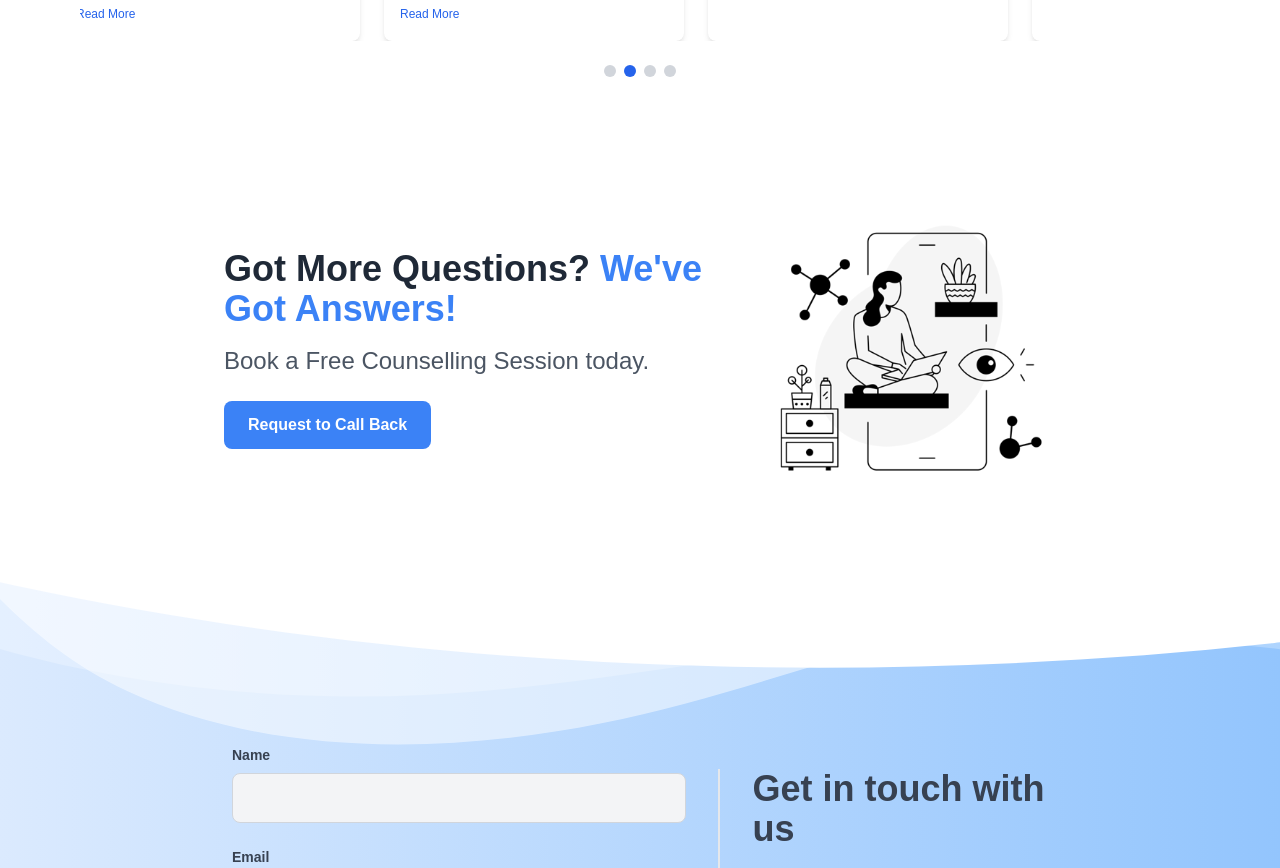
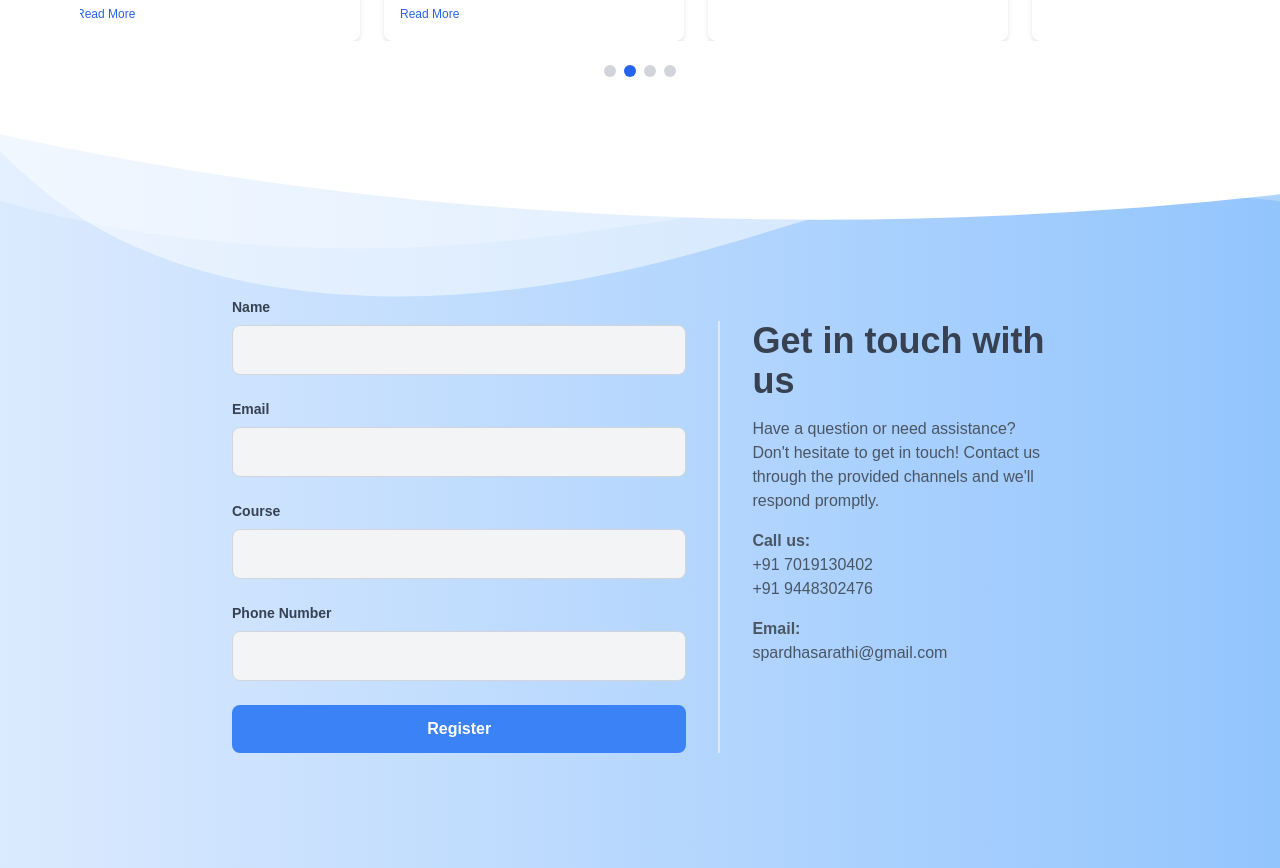
Before and after one commit to shettynishanth/Spardha_Sarathi, a React (Create React App) app: page / in a window 1280 px wide. Shown: the part 5001-5869 px from the top of the page. Built offline with nearby package versions, Linux system fonts and the light colour scheme; no server answers; the database is empty.

Commit message:
Update App.js

```diff
--- a/src/App.js
+++ b/src/App.js
@@ -5,7 +5,7 @@ import "./App.css";
 import StudentForm from "./components/StudentForm";
 import Navbar from "./components/Navbar";
 import HeroSection from "./components/HeroSection";
-import AboutSection from "./components/AboutSection";
+// import AboutSection from "./components/AboutSection";
 
 import ImageSlider from "./components/ImageSlider";
 // import PleasedDisplay from "./components/PleasedDisplay";
@@ -20,7 +20,7 @@ import CounsellingSection from "./components/CounsellingSection";
 import YouTubeChannelPromo from "./components/YouTubeChannelPromo";
 import LectureProfiles from "./components/LectureProfiles";
 import GalleryPage from "./components/GalleryPage";
-import MovingText from "./components/MovingText";
+// import MovingText from "./components/MovingText";
 import AdmissionsPage from "./components/AdmissionsPage";
 // import CollaborationSection from "./components/CollaborationSection";
 import CourseList from "./components/CourseList";
@@ -63,7 +63,7 @@ function App() {
 
                 <EventsPage/>
 
-              <CounsellingSection />
+              {/* <CounsellingSection /> */}
               <StudentForm />
               <Footer />
 
```
